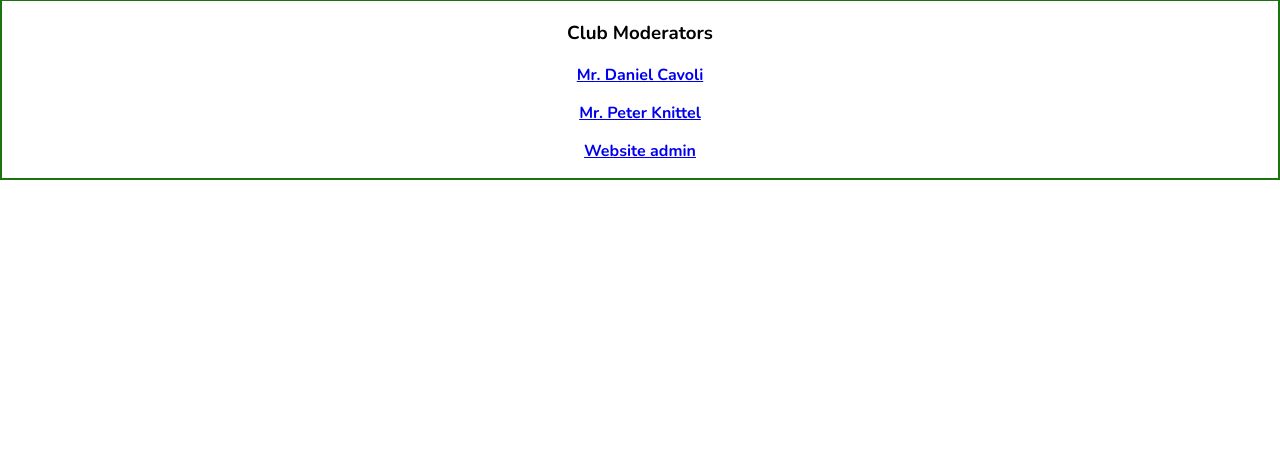
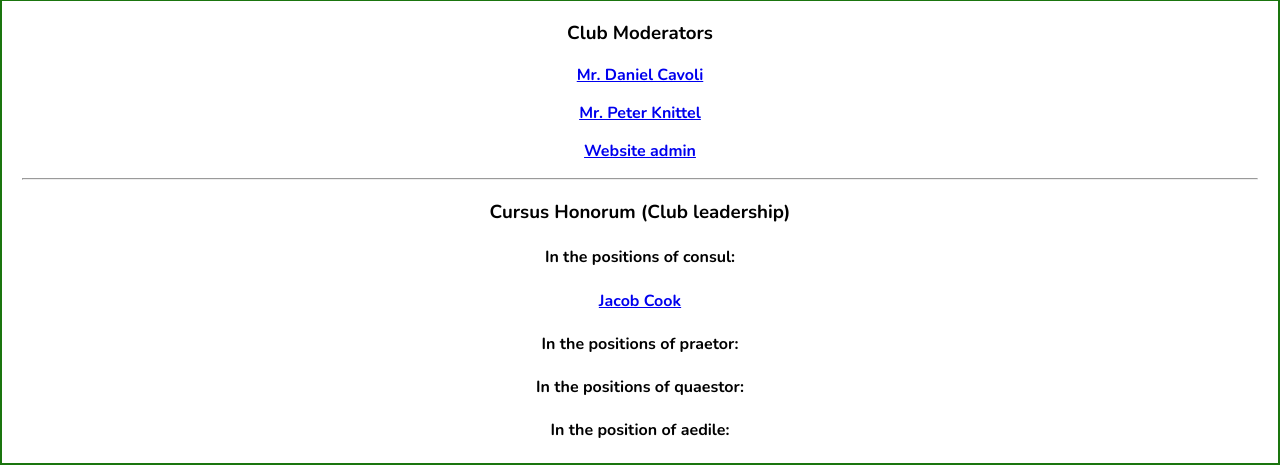
Before and after one commit to Js-cook/Knights-of-the-Tiber, a Django app: page /contact/ in a window 1280 px wide. Shown: the part 392-857 px from the top of the page. Before the commit the page ends 572 px from the top, so only its background shows below. Run offline with Django 3.2, Linux system fonts and the light colour scheme; data comes from the database, SQL or seed files in the repository; both versions use the stored data as it was after the commit; data that the repository does not hold is empty.

Commit message:
ADD - Added cursus to contact page

```diff
--- a/frontend/templates/frontend/contact.html
+++ b/frontend/templates/frontend/contact.html
@@ -16,8 +16,29 @@
 </div>
 <div class="text-block">
   <h3>Club Moderators</h3>
-  <p><a href="#">Mr. Daniel Cavoli</a></p>
-  <p><a href="#">Mr. Peter Knittel</a></p>
-  <p><a href="#">Website admin</a></p>
+  <p><a href="mailto:djcavoli@sehs.net">Mr. Daniel Cavoli</a></p>
+  <p><a href="mailto:pknittel@sehs.net">Mr. Peter Knittel</a></p>
+  <p><a href="mailto:cookjaco@sehs.net">Website admin</a></p>
+  <hr>
+  <h3>Cursus Honorum (Club leadership)</h3>
+  <h4>In the positions of consul:</h4>
+  {% for consul in consuls %}
+  <p><a href="{{consul.user.email}}">{{consul.user.first_name}} {{consul.user.last_name}}</a></p>
+  {% endfor %}
+  <h4>In the positions of praetor:</h4>
+  {% for praetor in praetors %}
+  <p><a href="{{praetor.user.email}}">{{praetor.user.first_name}} {{praetor.user.last_name}}</a></p>
+  {% endfor %}
+  <h4>In the positions of quaestor:</h4>
+  {% for quaestor in quaestors %}
+  <p><a href="{{quaestor.user.email}}">{{quaestor.user.first_name}} {{quaestor.user.last_name}}</a></p>
+  {% endfor %}
+  <h4>In the position of aedile:</h4>
+  {% for aedile in aediles %}
+  <p><a href="{{aedile.user.email}}">{{aedile.user.first_name}} {{aedile.user.last_name}}</a></p>
+  {% endfor %}
+</div>
+<div>
+
 </div>
 {% endblock %}
--- a/frontend/views.py
+++ b/frontend/views.py
@@ -1,4 +1,5 @@
 from django.shortcuts import render
+from student_portal.models import Consul, Praetor, Quaestor, Aedile
 
 # Create your views here.
 def index(request):
@@ -8,4 +9,8 @@ def constitution(request):
   return render(request, "frontend/const.html")
 
 def contact(request):
-  return render(request, "frontend/contact.html")
+  consuls = Consul.objects.all()
+  praetors = Praetor.objects.all()
+  quaestors = Quaestor.objects.all()
+  aediles = Aedile.objects.all()
+  return render(request, "frontend/contact.html", {"consuls": consuls, "praetors": praetors, "quaestors": quaestors, "aediles": aediles})
--- a/student_portal/views.py
+++ b/student_portal/views.py
@@ -48,6 +48,7 @@ def create_minute(request):
       return redirect("/student_portal/meeting-minutes")
   return render(request, "student_portal/create_minute.html")
 
+@permission_required("student_portal.edit_cursus")
 def change_role(request):
   if request.method == "POST":
     student = request.POST["student"]
```
Also changed, not shown: db.sqlite3.
